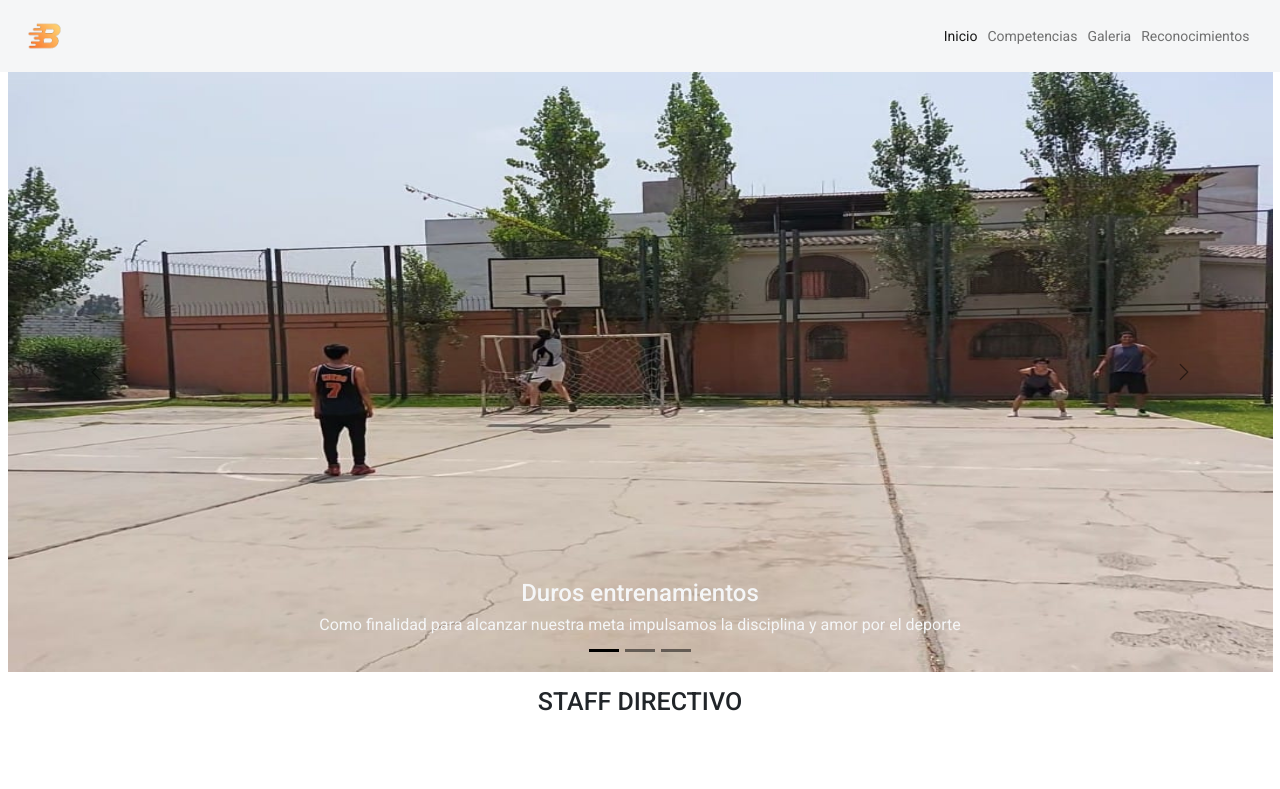
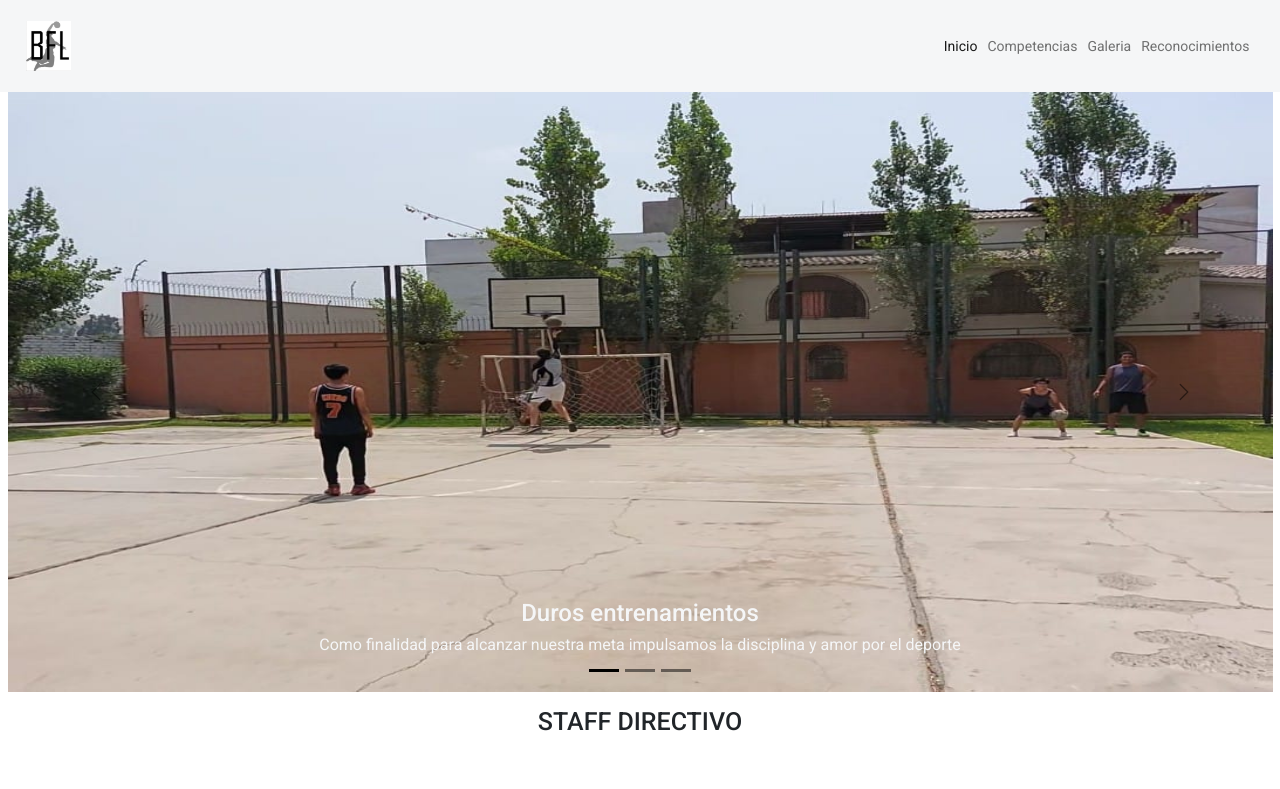
Before and after one commit to Norbory/BFL, a plain HTML site: page BFL/index.html in a window 1280 px wide. Shown: the top 789 px of the page. Drawn offline with nearby package versions, Linux system fonts and the light colour scheme.

Commit message:
Cambie logo

```diff
--- a/BFL/index.html
+++ b/BFL/index.html
@@ -23,7 +23,7 @@
     <nav class="navbar navbar-expand-md navbar-light">
         <div class="container-fluid">
           <a class="navbar-brand" href="#">
-            <img class="logo" src="images/logo.png" alt="Logo de pagina web">
+            <img class="logo" src="images/logo.jfif" alt="Logo de pagina web">
           </a>
           <button class="navbar-toggler" type="button" data-bs-toggle="collapse" data-bs-target="#navbar-toggler" aria-controls="navbarSupportedContent" aria-expanded="false" aria-label="Toggle navigation">
             <span class="navbar-toggler-icon"></span>
--- a/BFL/style.css
+++ b/BFL/style.css
@@ -30,7 +30,7 @@
 
    /*NavBar*/
    .logo{
-    height: 30px;
+    height: 50px;
    }
    .navbar{
     padding: 1.8rem;
```
Also changed, not shown: BFL/images/logo.jfif (added).
